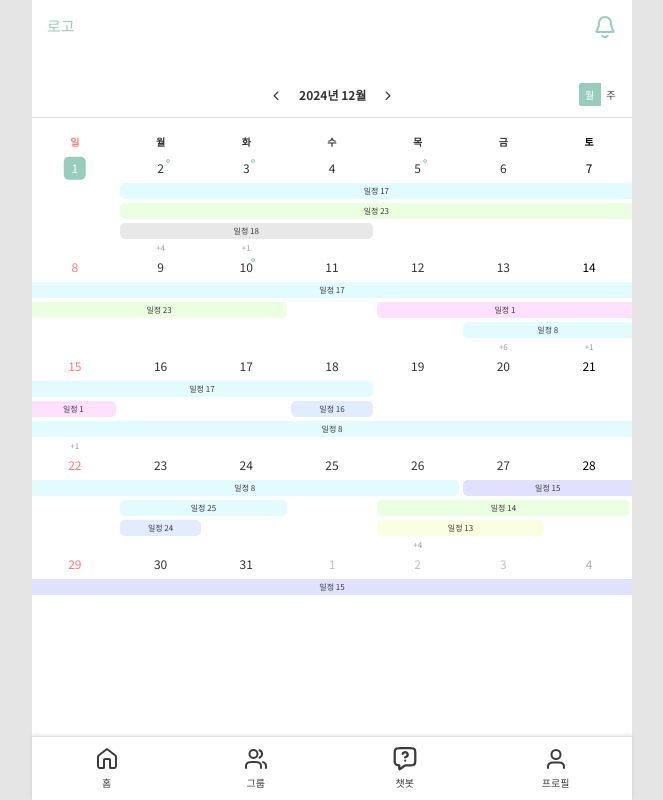
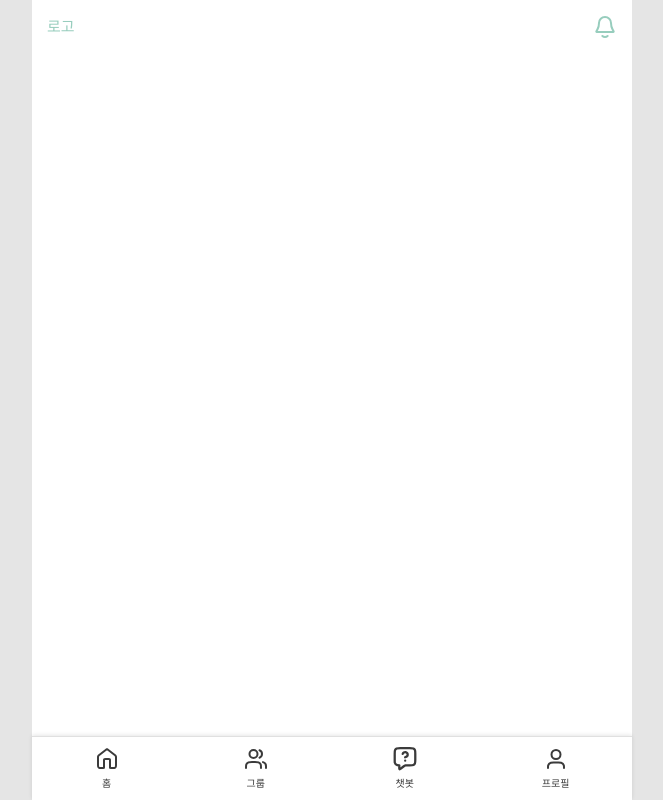
Before and after one commit to prgrms-web-devcourse-final-project/WEB1_1_ALL-I_FE, a React (Vite) app: page / in a window 1280 px wide. Shown: the whole page, without its empty margins (308-971 px from the left). Built offline with nearby package versions, Linux system fonts and the light colour scheme; a web font is replaced by a local one.

Commit message:
refactor: 홈 페이지 임시 컴포넌트 호출 부분 제거

```diff
--- a/src/pages/home/HomePage.tsx
+++ b/src/pages/home/HomePage.tsx
@@ -1,12 +1,7 @@
-import Calendar from "@/components/common/Calendar/Calendar";
-
 function HomePage() {
   return (
     <div>
       <div>HomePage</div>
-      <div style={{ padding: "50px 0" }}>
-        <Calendar />
-      </div>
     </div>
   );
 }
```
